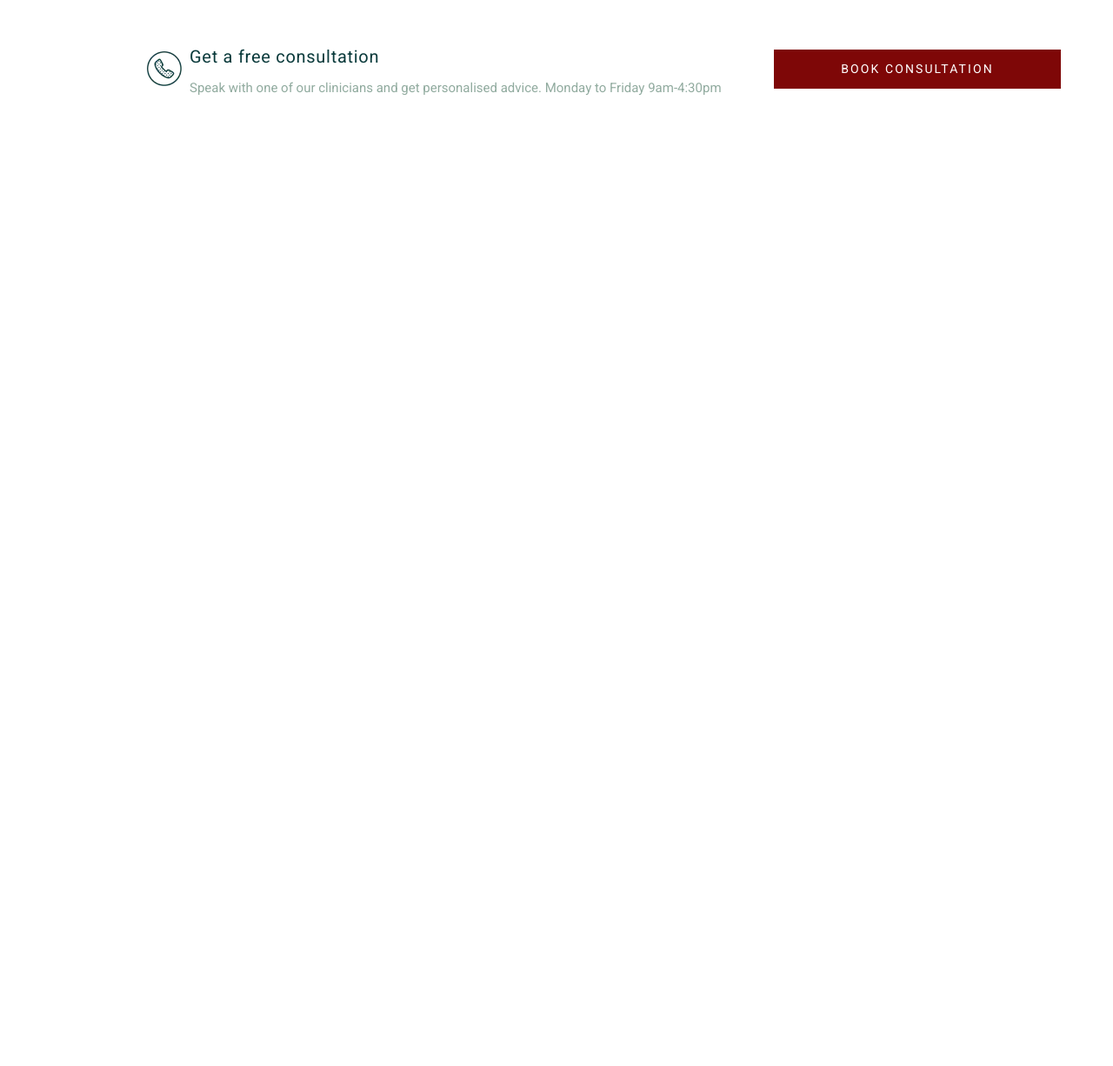
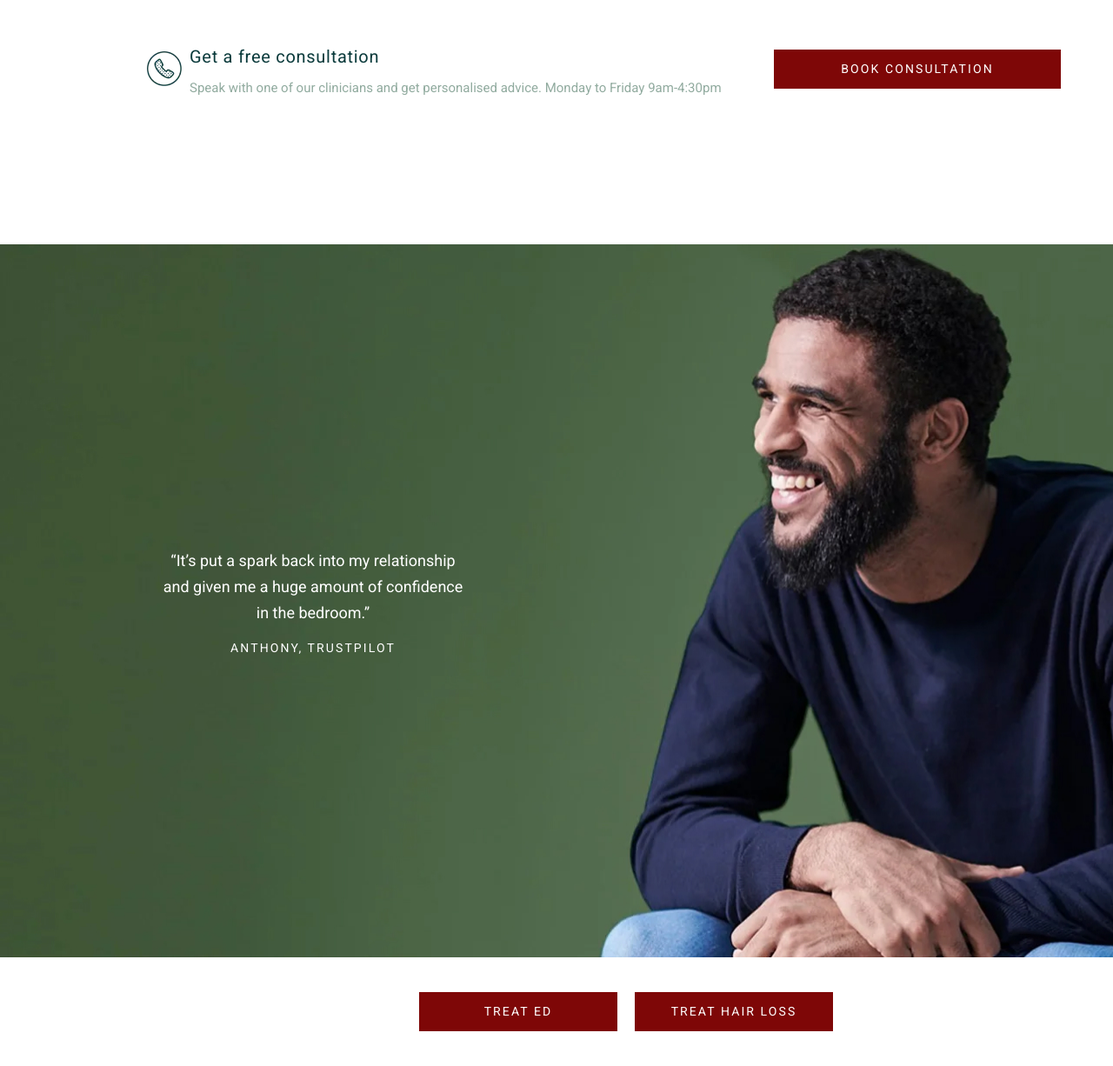
Before and after one commit to Igor-Yarik/Manual-Okay, a website: page index.html in a window 1280 px wide. Shown: the part 5210-6436 px from the top of the page at 87% size. Before the commit the page ends 5371 px from the top, so only its background shows below. Drawn offline with Linux system fonts and the light colour scheme; files whose address does not match are found by name.

Commit message:
added_section_quotes_and_treat

```diff
--- a/index.html
+++ b/index.html
@@ -209,7 +209,15 @@
                 <h4 class="consultation__items_title">Get a free consultation</h4>
                 <p class="consultation__items_text">Speak with one of our clinicians and get personalised advice. Monday to Friday 9am-4:30pm</p>
             </div>
-            <button class="btn btn_red">Book Consultation</button>
+            <button class="btn btn_red" type="button">Book Consultation</button>
+        </section>
+        <section class="quotes">
+            <p class="quotes_text">“It’s put a spark back into my relationship and given me a huge amount of confidence in the bedroom.”</p>
+            <p class="quotes_autor">Anthony, Trustpilot</p>
+        </section>
+        <section class="treat">
+            <button class="btn btn_red" type="button">Treat Ed</button>
+            <button class="btn btn_red" type="button">Treat Hair Loss</button>
         </section>
 
 
--- a/scss/main/_consultation.scss
+++ b/scss/main/_consultation.scss
@@ -7,7 +7,7 @@
 
     &__items {
         padding: 46px 0 45px 73px;
-        background-image: url(../images/main/team/phone_icon.png);
+        background-image: url(../images/main/consultation/phone_icon.png);
         background-repeat: no-repeat;
         background-position-y: center;
         background-position-x: 24px;
--- /dev/null
+++ b/scss/main/_quotes.scss
@@ -0,0 +1,26 @@
+.quotes {
+    margin-top: 120px;
+    padding-top: 349px;
+    padding-bottom: 346px;
+    padding-left: 180px;
+    background-image: url(../images/main/quotes/quotes_bg.jpg);
+
+    &_text {
+        color: #FFF;
+        text-align: center;
+        font-size: 18px;
+        line-height: 30.06px;
+        width: 360px;
+        margin-bottom: 15px;
+    }
+
+    &_autor {
+        color: #FFF;
+        text-align: center;
+        font-size: 14px;
+        line-height: 20px;
+        letter-spacing: 2.1px;
+        text-transform: uppercase;
+        width: 360px;
+    }
+}
--- /dev/null
+++ b/scss/main/_treat.scss
@@ -0,0 +1,7 @@
+.treat {
+    display: flex;
+    justify-content: space-between;
+    gap: 20px;
+    padding: 40px 482px;
+
+}
--- a/scss/styles.scss
+++ b/scss/styles.scss
@@ -8,3 +8,5 @@
 @import "./main/banner";
 @import "./main/team";
 @import "./main/consultation";
+@import "./main/quotes";
+@import "./main/treat";
```
Also changed, not shown: css/styles.css, images/main/quotes/quotes_bg.jpg (added).
